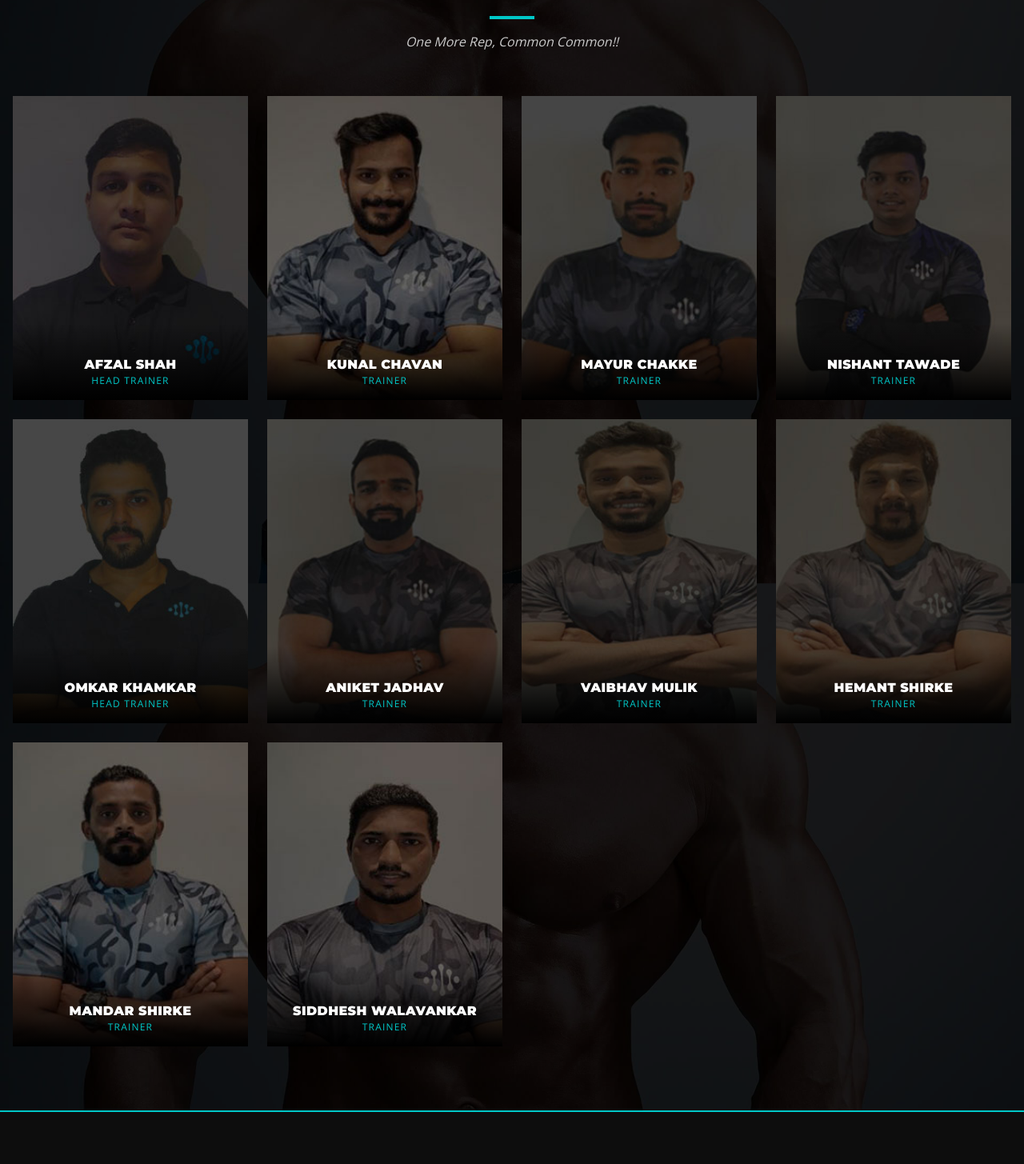
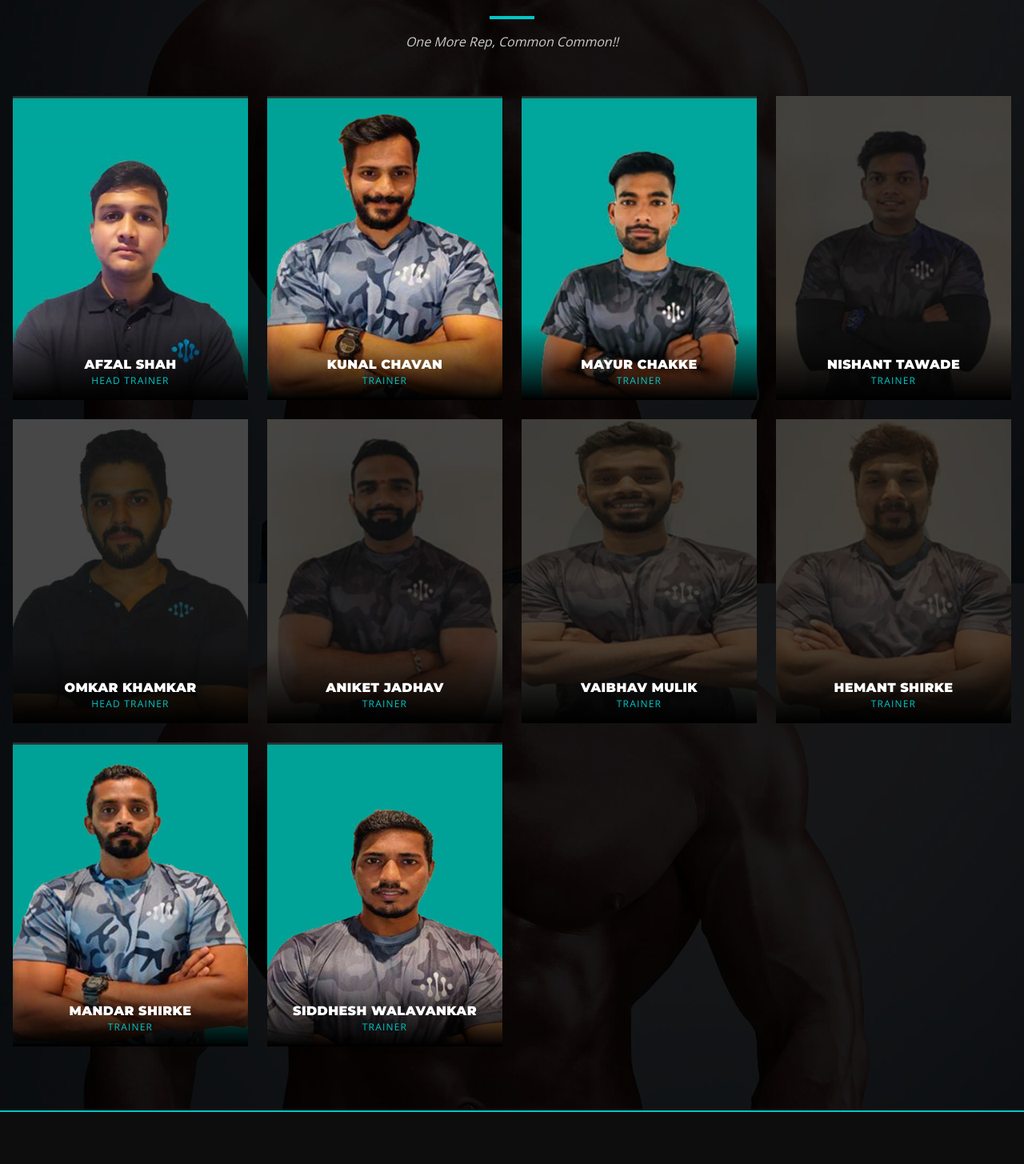
Before and after one commit to ke7innnn/dna360, a Next.js app: page /trainers in a window 1280 px wide. Shown: the part 494-1949 px from the top of the page at 80% size. Built offline with nearby package versions, Linux system fonts and the light colour scheme.

Commit message:
fix: use non -2.jpg original images and remove brightness filters for trainers

```diff
--- a/app/trainers/[slug]/page.tsx
+++ b/app/trainers/[slug]/page.tsx
@@ -50,7 +50,7 @@ export default function TrainerDetail({ params }: { params: { slug: string } })
                 <img
                   src={trainer.imageDetail}
                   alt={trainer.name}
-                  className="w-full h-auto object-cover brightness-110 contrast-105"
+                  className="w-full h-auto object-cover"
                 />
               </div>
 
--- a/data/trainers.ts
+++ b/data/trainers.ts
@@ -35,7 +35,7 @@ export const trainers: Trainer[] = [
       '2)recovery after operating knee or back injuries',
       '3)customizing right diet for diabetic, thyroid, pcod or pcos clients.'
     ],
-    imageMain: '/images/trainer/afzal-shah-2.jpg',
+    imageMain: '/images/trainer/afzal-shah.jpg',
     imageDetail: '/images/trainer/afzal-shah.jpg'
   },
   {
@@ -57,7 +57,7 @@ export const trainers: Trainer[] = [
       '2)recovery after operating knee or back injuries',
       '3)customizing right diet for diabetic, thyroid, pcod or pcos clients.'
     ],
-    imageMain: '/images/trainer/kunal-chavan-2.jpg',
+    imageMain: '/images/trainer/kunal-chavan.jpg',
     imageDetail: '/images/trainer/kunal-chavan.jpg'
   },
   {
@@ -75,7 +75,7 @@ export const trainers: Trainer[] = [
       'Functional training',
       'Calisthenics'
     ],
-    imageMain: '/images/trainer/mayur-chakke-2.jpg',
+    imageMain: '/images/trainer/mayur-chakke.jpg',
     imageDetail: '/images/trainer/mayur-chakke.jpg'
   },
   {
@@ -197,7 +197,7 @@ export const trainers: Trainer[] = [
       'Facia release',
       'Nutrition plan'
     ],
-    imageMain: '/images/trainer/mandar-shirke-2.jpg',
+    imageMain: '/images/trainer/mandar-shirke.jpg',
     imageDetail: '/images/trainer/mandar-shirke.jpg'
   },
   {
@@ -211,7 +211,7 @@ export const trainers: Trainer[] = [
       'Tabono Fitness and Wellness 1 year personal trainer'
     ],
     specialties: [],
-    imageMain: '/images/trainer/siddhesh-walavankar-2.jpg',
+    imageMain: '/images/trainer/siddhesh-walavankar.jpg',
     imageDetail: '/images/trainer/siddhesh-walavankar.jpg'
   }
 ]
```
